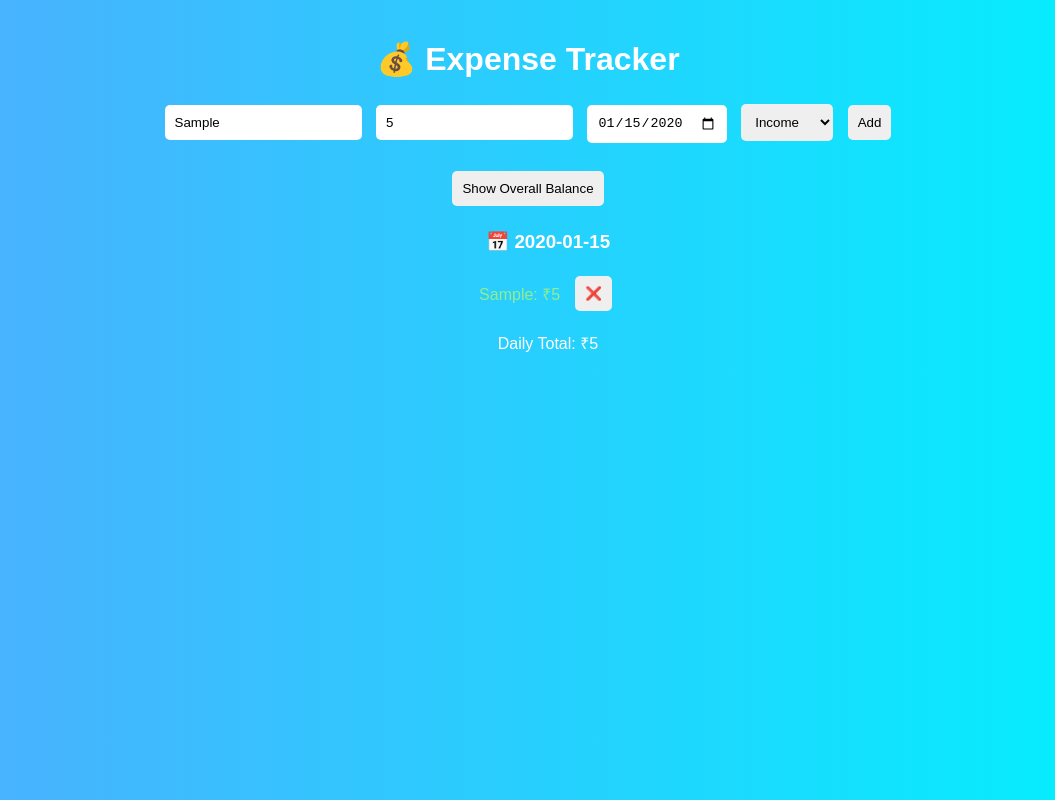
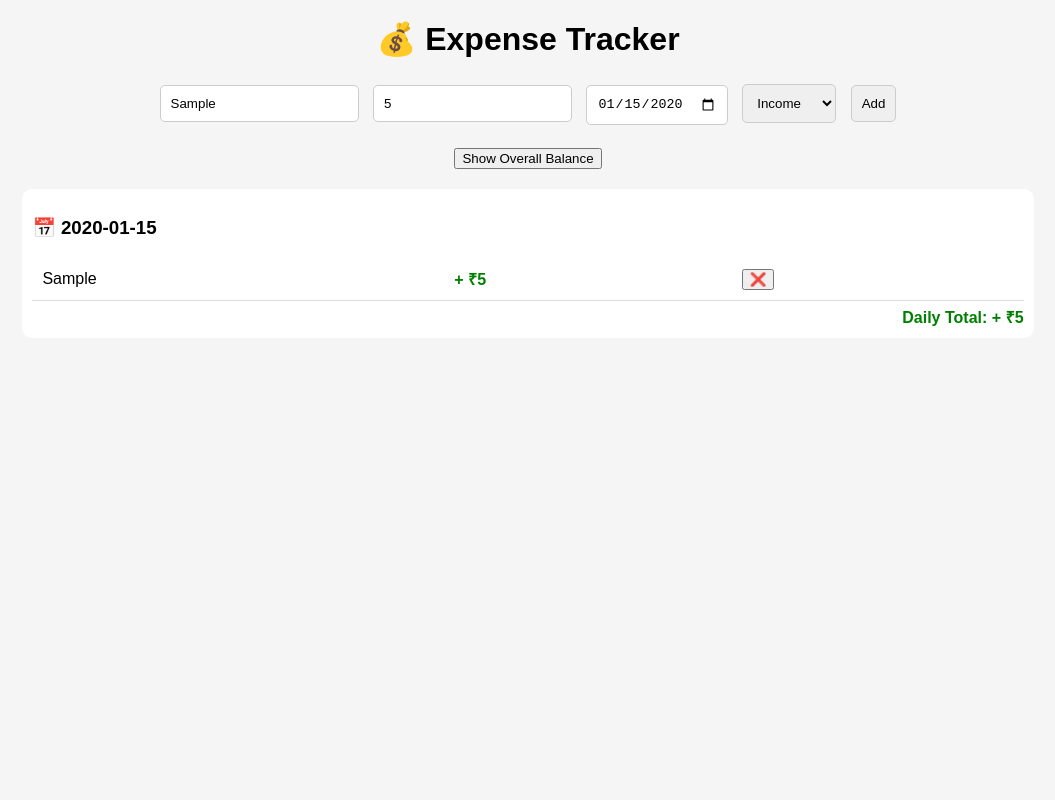
Before and after one commit to harini277/expense-tracker, a plain HTML site: page index.html in a window 1280 px wide. Both pictures are taken after typing "Sample", "5", "2020-01-15" into the empty fields and a click on the button "Add". Shown: the whole page, without its empty margins (112-1167 px from the left). Drawn offline with Linux system fonts and the light colour scheme.

Commit message:
UPI style UI with table + +/- balance

```diff
--- a/index.html
+++ b/index.html
@@ -10,6 +10,7 @@
 
 <h1>💰 Expense Tracker</h1>
 
+<div class="form">
   <input type="text" id="desc" placeholder="Description">
   <input type="number" id="amount" placeholder="Amount">
   <input type="date" id="date">
@@ -20,8 +21,9 @@
   </select>
 
   <button onclick="addTransaction()">Add</button>
+</div>
 
-<br><br>
+<br>
 
 <button onclick="showBalance()">Show Overall Balance</button>
 
@@ -29,7 +31,7 @@
   Overall Balance: ₹<span id="balance">0</span>
 </h2>
 
-<ul id="list"></ul>
+<div id="list"></div>
 
 <script src="script.js"></script>
 
--- a/script.js
+++ b/script.js
@@ -7,15 +7,11 @@ function addTransaction() {
   const date = document.getElementById("date").value;
 
   if (!desc || !amount || !date) {
-    alert("Please fill all fields");
+    alert("Fill all fields");
     return;
   }
 
-  if (type === "expense") {
-    amount = -Math.abs(amount);
-  } else {
-    amount = Math.abs(amount);
-  }
+  amount = type === "expense" ? -Math.abs(amount) : Math.abs(amount);
 
   transactions.push({ desc, amount, date });
 
@@ -25,28 +21,30 @@ function addTransaction() {
 }
 
 function updateUI() {
-  const list = document.getElementById("list");
+  const container = document.getElementById("list");
   const balance = document.getElementById("balance");
 
-  list.innerHTML = "";
+  container.innerHTML = "";
 
   let totalBalance = 0;
 
-  // Group transactions by date
+  // Group by date
   const grouped = {};
 
   transactions.forEach(t => {
-    if (!grouped[t.date]) {
-      grouped[t.date] = [];
-    }
+    if (!grouped[t.date]) grouped[t.date] = [];
     grouped[t.date].push(t);
   });
 
-  // Loop through each date
   for (let date in grouped) {
-    const dateHeader = document.createElement("h3");
-    dateHeader.innerText = `📅 ${date}`;
-    list.appendChild(dateHeader);
+    const section = document.createElement("div");
+    section.className = "date-section";
+
+    const title = document.createElement("h3");
+    title.innerText = `📅 ${date}`;
+    section.appendChild(title);
+
+    const table = document.createElement("table");
 
     let dailyTotal = 0;
 
@@ -54,11 +52,22 @@ function updateUI() {
       dailyTotal += t.amount;
       totalBalance += t.amount;
 
-      const li = document.createElement("li");
+      const row = document.createElement("tr");
 
-      li.innerText = `${t.desc}: ₹${Math.abs(t.amount)}`;
-      li.style.color = t.amount > 0 ? "lightgreen" : "red";
+      const desc = document.createElement("td");
+      desc.innerText = t.desc;
 
+      const amt = document.createElement("td");
+
+      if (t.amount > 0) {
+        amt.innerText = `+ ₹${t.amount}`;
+        amt.className = "income";
+      } else {
+        amt.innerText = `- ₹${Math.abs(t.amount)}`;
+        amt.className = "expense";
+      }
+
+      const del = document.createElement("td");
       const btn = document.createElement("button");
       btn.innerText = "❌";
       btn.onclick = () => {
@@ -68,20 +77,35 @@ function updateUI() {
         updateUI();
       };
 
-      li.appendChild(btn);
-      list.appendChild(li);
+      del.appendChild(btn);
+
+      row.appendChild(desc);
+      row.appendChild(amt);
+      row.appendChild(del);
+
+      table.appendChild(row);
     });
 
-    // Daily total
-    const daily = document.createElement("p");
-    daily.innerText = `Daily Total: ₹${dailyTotal}`;
-    list.appendChild(daily);
+    section.appendChild(table);
+
+    const daily = document.createElement("div");
+
+    if (dailyTotal >= 0) {
+      daily.innerText = `Daily Total: + ₹${dailyTotal}`;
+      daily.className = "daily-total income";
+    } else {
+      daily.innerText = `Daily Total: - ₹${Math.abs(dailyTotal)}`;
+      daily.className = "daily-total expense";
+    }
+
+    section.appendChild(daily);
+
+    container.appendChild(section);
   }
 
   balance.innerText = totalBalance;
 }
 
-// Show overall balance
 function showBalance() {
   document.getElementById("balanceBox").style.display = "block";
 }
--- a/style.css
+++ b/style.css
@@ -1,31 +1,64 @@
 body {
   font-family: Arial;
+  background: #f5f5f5;
   text-align: center;
-  margin-top: 40px;
-  background: linear-gradient(to right, #4facfe, #00f2fe);
-  color: white;
 }
 
-input, button, select {
+h1 {
+  margin-top: 20px;
+}
+
+.form input, .form select, .form button {
   padding: 10px;
   margin: 5px;
   border-radius: 5px;
-  border: none;
+  border: 1px solid #ccc;
 }
 
 button {
   cursor: pointer;
 }
 
-li {
-  list-style: none;
-  margin: 10px;
-  display: flex;
-  justify-content: center;
-  align-items: center;
-  gap: 10px;
+#list {
+  width: 80%;
+  margin: auto;
+  margin-top: 20px;
 }
 
-h3 {
-  margin-top: 20px;
+/* Date Section */
+.date-section {
+  background: white;
+  margin: 15px 0;
+  padding: 10px;
+  border-radius: 10px;
+  text-align: left;
 }
+
+/* Table */
+table {
+  width: 100%;
+  border-collapse: collapse;
+}
+
+td {
+  padding: 10px;
+  border-bottom: 1px solid #ddd;
+}
+
+/* Amount styles */
+.income {
+  color: green;
+  font-weight: bold;
+}
+
+.expense {
+  color: red;
+  font-weight: bold;
+}
+
+/* Daily total */
+.daily-total {
+  text-align: right;
+  font-weight: bold;
+  margin-top: 5px;
+}
```
Lines whose indentation alone changed are shown as unchanged.
